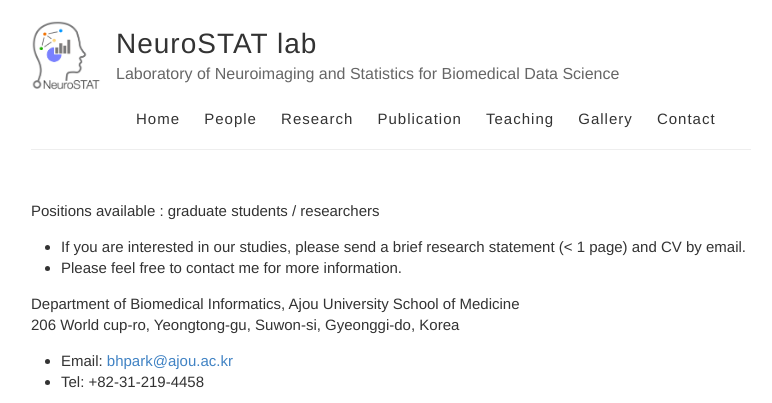
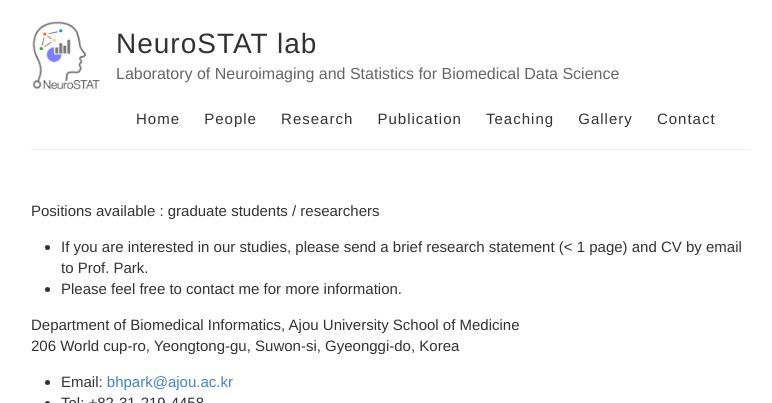
Before and after one commit to neurostat-lab/neurostat-lab.github.io, a Jekyll site: the page built from contact.md, in a window 1280 px wide, cut to the strip 0-403 px from the top of the page. Shown: the whole strip, without its empty margins (249-1021 px from the left). Built offline with Jekyll 4.4.1, drawn with Linux system fonts in a browser that asks for light colours.

Commit message:
Update contact.md

```diff
--- a/contact.md
+++ b/contact.md
@@ -7,7 +7,7 @@ permalink: /contact/
 
 Positions available : graduate students / researchers
 
-* If you are interested in our studies, please send a brief research statement (< 1 page) and CV by email.
+* If you are interested in our studies, please send a brief research statement (< 1 page) and CV by email to Prof. Park.
 * Please feel free to contact me for more information.
 <br>
 
```
